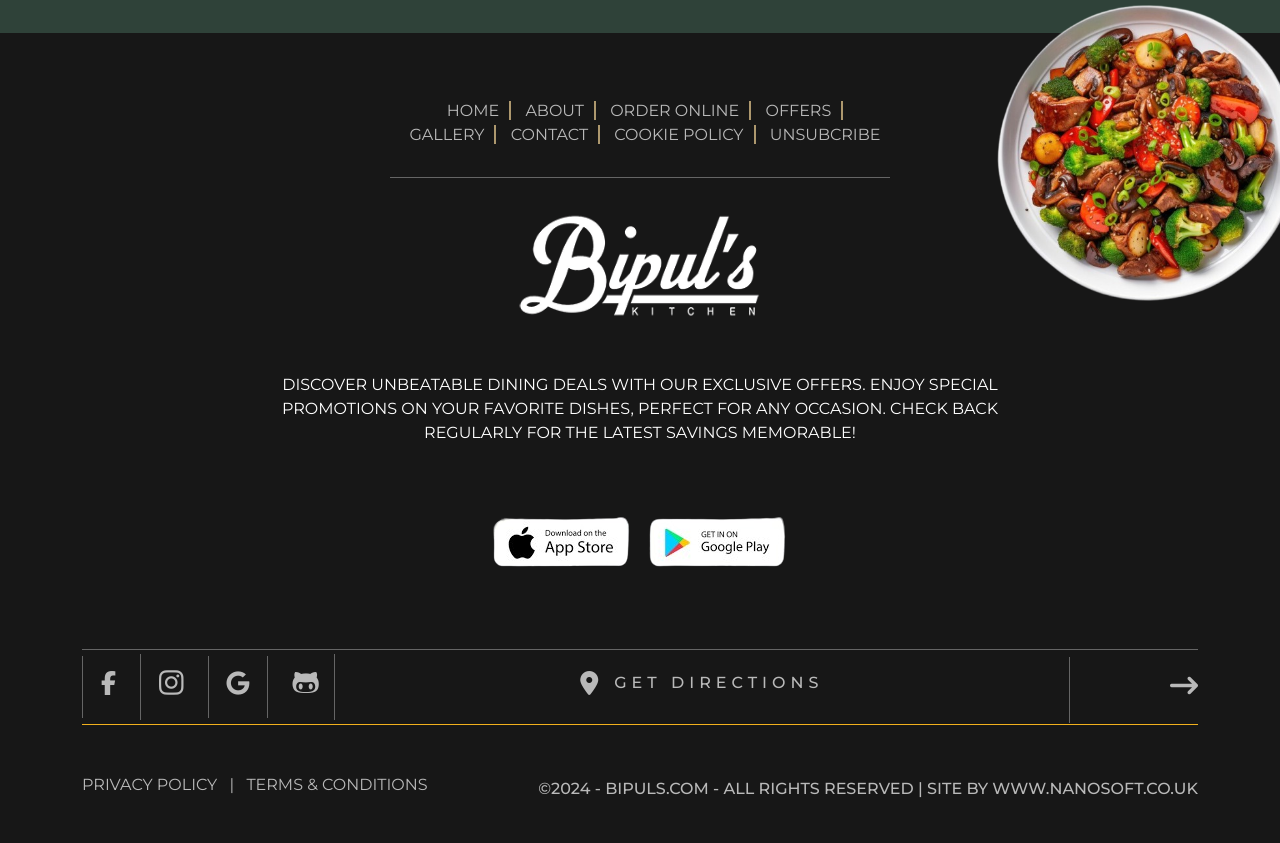
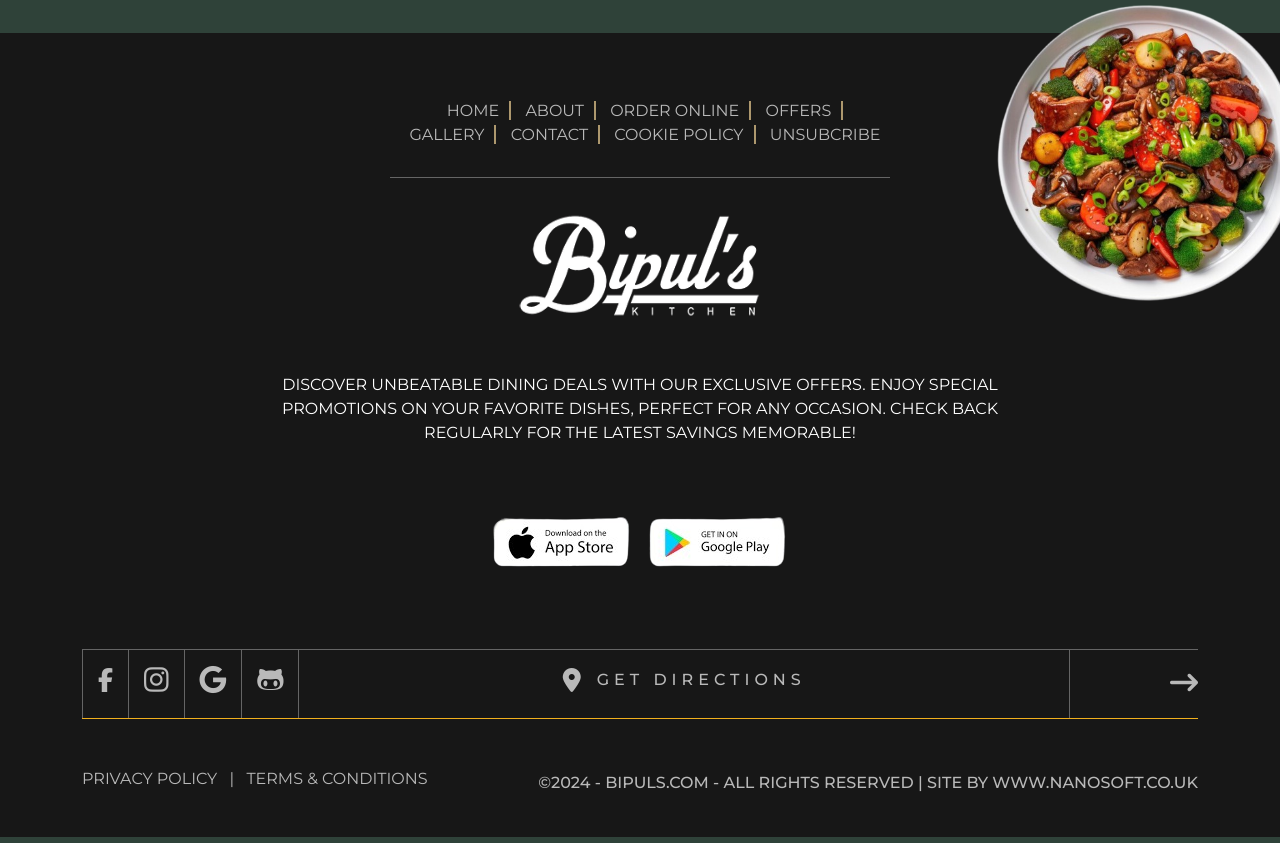
Before and after one commit to mdemong87/new-rastrorant, a plain HTML site: page contact.html in a window 1280 px wide. Shown: the part 1052-1895 px from the top of the page. Drawn offline with nearby package versions, Linux system fonts and the light colour scheme.

Commit message:
update final issues

```diff
--- a/contact.html
+++ b/contact.html
@@ -130,7 +130,7 @@
                     </div>
                     <div>
                         <iframe
-                            src="https://www.google.com/maps/embed?pb=!1m18!1m12!1m3!1d9582499.507401222!2d-15.03156209834458!3d54.10074019161731!2m3!1f0!2f0!3f0!3m2!1i1024!2i768!4f13.1!3m3!1m2!1s0x25a3b1142c791a9%3A0xc4f8a0433288257a!2z4Kav4KeB4KaV4KeN4Kak4Kaw4Ka-4Kac4KeN4Kav!5e0!3m2!1sbn!2sbd!4v1733482408764!5m2!1sbn!2sbd"
+                            src="https://www.google.com/maps/embed?pb=!1m18!1m12!1m3!1d9585424.336851915!2d-15.028368339409553!3d54.088080199314774!2m3!1f0!2f0!3f0!3m2!1i1024!2i768!4f13.1!3m3!1m2!1s0x25a3b1142c791a9%3A0xc4f8a0433288257a!2sUnited%20Kingdom!5e0!3m2!1sen!2sbd!4v1733563378150!5m2!1sen!2sbd"
                             width="600" height="450" style="border:0;height: 100%; min-height: 500px; width: 100%;"
                             allowfullscreen="" loading="lazy" referrerpolicy="no-referrer-when-downgrade"></iframe>
                     </div>
@@ -214,39 +214,35 @@
 
                     <div class="text-center connectWithDivWrper noneborder">
 
-                        <div class="d-flex align-items-center justify-content-center gap-4 footerSocialIconWrper pt-0">
-                            <a class="noneborder"
-                                style="border-left: 1px solid #656565; padding-left:18px; padding-top: 15px; padding-bottom: 15px"
-                                target="_blank"
+                        <div class="d-flex align-items-center justify-content-center footerSocialIconWrper">
+                            <a style="border-left: 1px solid #656565; border-right: 1px solid #656565; height: 100%; display: flex; align-items: center; justify-content: center; padding-left:15px;padding-right: 15px;"
+                                class="noneborder" target="_blank"
                                 href="https://web.facebook.com/p/Bipuls-Kitchen-100083066595716/?_rdc=1&_rdr#">
                                 <i class="fa-brands fa-facebook-f h4 mnuHOver" style="color:#b9b9b9!important;"></i>
                             </a>
 
-                            <a class="noneborder"
-                                style="border-left: 1px solid #656565; padding-left:18px; padding-top: 15px; padding-bottom: 15px"
-                                target="_blank" href="https://www.instagram.com/bipulskitchen/">
+                            <a style="border-right: 1px solid #656565; height: 100%; display: flex; align-items: center; justify-content: center;padding-left:15px;padding-right: 15px; "
+                                class="noneborder" target="_blank" href="https://www.instagram.com/bipulskitchen/">
                                 <i class="fa-brands fa-instagram h3 mnuHOver" style="color:#b9b9b9!important;"></i>
                             </a>
 
-                            <a class="noneborder"
-                                style="border-left: 1px solid #656565; border-right: 1px solid #656565; padding-left:18px; padding-right: 18px; padding-top: 15px; padding-bottom: 15px"
-                                target="_blank"
+                            <a style="border-right: 1px solid #656565; height: 100%; display: flex; align-items: center; justify-content: center;padding-left:15px;padding-right: 15px;"
+                                class="noneborder" target="_blank"
                                 href="https://www.tripadvisor.co.uk/Restaurant_Review-g1065351-d25079526-Reviews-Bipul_s_Kitchen-Chinnor_Oxfordshire_England.html">
-                                <i class="fa-brands fa-google h4 mnuHOver" style="color:#b9b9b9!important;"></i>
+                                <i class="fa-brands fa-google h3 mnuHOver" style="color:#b9b9b9!important;"></i>
 
 
                             </a>
 
-                            <a class="noneborder"
-                                style="border-right: 1px solid #656565; padding-right: 15px; padding-top: 15px; padding-bottom: 15px"
-                                target="_blank"
+                            <a style="border-right: 1px solid #656565; height: 100%; display: flex; align-items: center; justify-content: center; padding-left:15px;padding-right: 15px;"
+                                class="noneborder" target="_blank"
                                 href="https://www.tripadvisor.co.uk/Restaurant_Review-g1065351-d25079526-Reviews-Bipul_s_Kitchen-Chinnor_Oxfordshire_England.html">
                                 <i class="fa-brands fa-github-alt h3 mnuHOver" style="color:#b9b9b9!important;"></i>
 
                             </a>
                         </div>
 
-                        <div class="pt-0 llll">
+                        <div class="llll">
                             <a target="_blank" style="text-align: center;color:#b9b9b9!important;" class="text-light"
                                 href="/">
                                 <div class="d-flex gap-3 align-items-center">
@@ -260,12 +256,12 @@
                             </a>
                         </div>
 
-                        <div class="pt-0 llll ">
-                            <a target="_blank" style="text-align: center;color:#b9b9b9!important;" class="text-light"
-                                href="/">
-                                <h6 style="border-left: 1px solid #656565; padding-left:100px; padding-top: 15px; padding-bottom: 15px; transform: translateY(7px);"
-                                    class="d-flex align-items-center noneborder llks">
-                                    <i class="fa-solid fa-arrow-right-long h3"></i>
+                        <div style="border-left: 1px solid #656565;"
+                            class="llll noneborder d-flex align-items-center justify-content-center lastpadding">
+                            <a target="_blank" style="text-align: center; height:100%;color:#b9b9b9!important;"
+                                class="text-light d-flex align-items-center justify-content-center" href="/">
+                                <h6 class="d-flex align-items-center  llks">
+                                    <i style="transform: translateY(7px);" class="fa-solid fa-arrow-right-long h3"></i>
                                 </h6>
                             </a>
                         </div>
@@ -273,7 +269,7 @@
                     </div>
                 </div>
             </div>
-            <div style="border-top: 1px solid #f1b01d; " class="footer-footers pt-5">
+            <div class="footer-footers pt-5">
                 <div class="text-center">
 
                     <h6 class="text-light" style="text-align: center;color:#b9b9b9!important;">
--- a/styles/style.css
+++ b/styles/style.css
@@ -355,11 +355,13 @@ select {
 
 .dropDownWrpermano {
     position: absolute;
-    top: 1;
+    top: 10 !important;
     display: none;
     height: fit-content;
     z-index: 100 !important;
     margin-top: -2px !important;
+
+
 
 }
 
@@ -368,23 +370,42 @@ select {
     justify-content: space-between;
     align-items: center;
     margin-top: 20px;
+    height: 70px !important;
+    border-top: 1px solid #656565;
+    border-bottom: 1px solid #f1b01d;
 
-    border-top: 1px solid #656565;
+
 
 }
+
+.lastpadding {
+    padding-left: 100px;
+}
+
+.connectWithDivWrper>div {
+    height: 100% !important;
+    display: flex;
+    align-items: center;
+    justify-content: center;
+
+}
+
 
 
 .connectWithDivWrper>div>a {
     text-align: center !important;
 }
 
+
 .dropDownWrpermano>li>a:hover {
     transition: .5s;
     color: black !important;
+    background: #766e58 !important;
+
 }
 
 .trans {
-    height: .01px !important;
+    height: 7px !important;
     width: 100%;
     color: transparent;
     background: transparent;
@@ -418,17 +439,17 @@ select {
 .dropDownWrpermano>li {
     display: flex;
     flex-direction: column;
-    padding: 15px;
     background: var(--primaryColor);
     color: #fff;
     transform: translateX(-30px);
+
 }
 
 .dropDownWrpermano>li>a {
     color: #fff;
     font-size: 18px;
     font-weight: 600;
-    padding: 7px 0;
+    padding: 7px 15px;
 }
 
 
@@ -658,7 +679,9 @@ select {
     }
 
 
-
+    .lastpadding {
+        padding-left: 0px;
+    }
 
     .transparentDiv {
         display: flex;
@@ -701,7 +724,12 @@ select {
         text-align: center !important;
         flex-direction: column;
         gap: 20px;
+        height: fit-content !important;
+
+
     }
+
+
 
 
     .connectWithDivWrper>div {
@@ -737,7 +765,6 @@ select {
 
     .footerSocialIconWrper {
         justify-content: center !important;
-        margin-top: 0px !important;
 
     }
 
```
Also changed, not shown: about.html (+18 -22 lines), download.html (+18 -22 lines), gallery.html (+18 -22 lines), index.html (+18 -22 lines), offer.html (+18 -22 lines), 1 other file.
